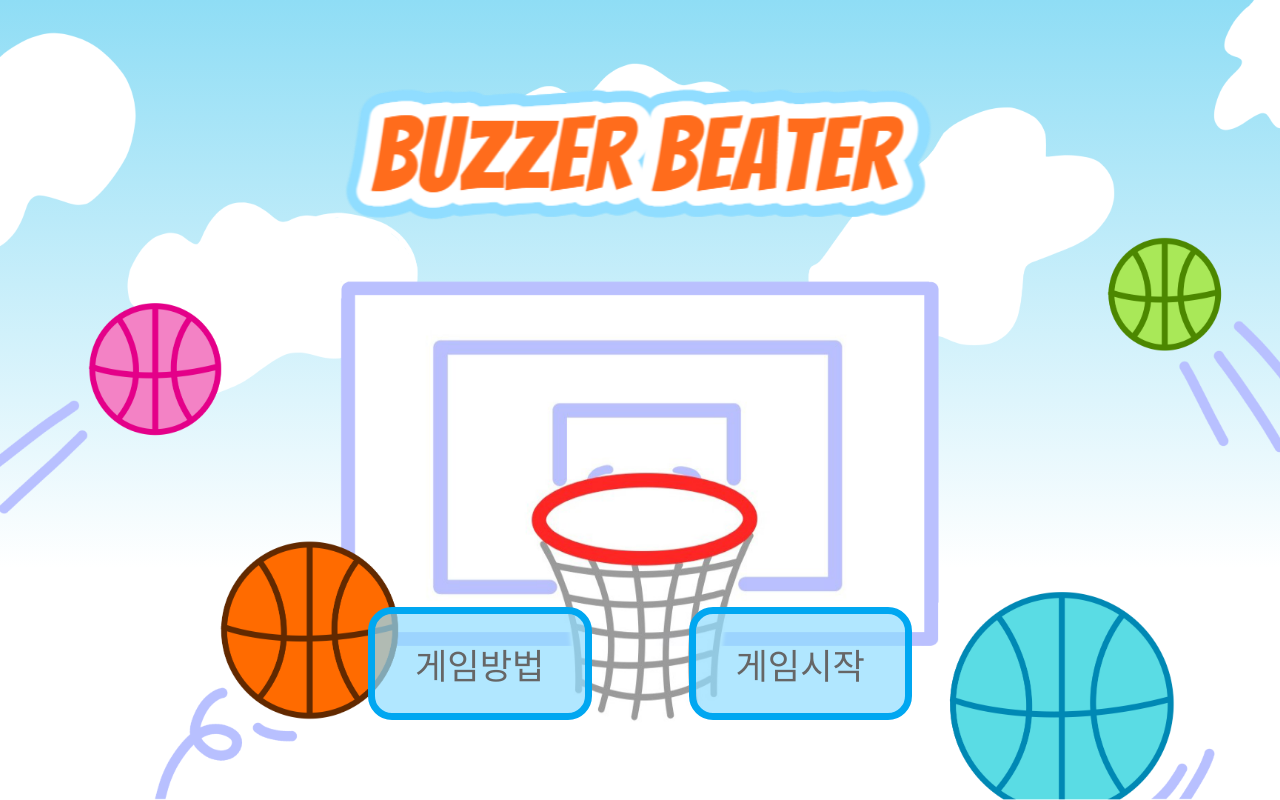
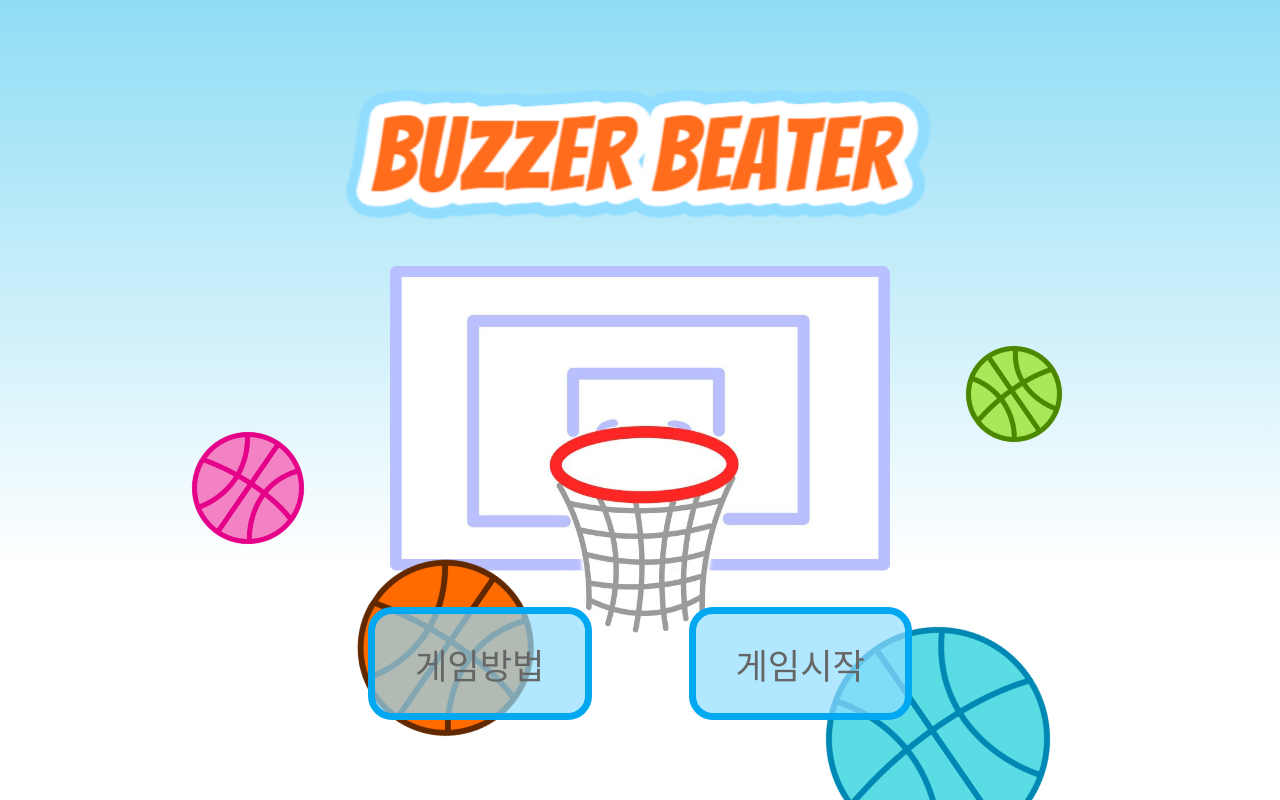
Before and after one commit to hyewwonn/BuzzerBeater, a React (Create React App) app in the folder buzzer-beater/: page / in a window 1280 px wide. Built offline with nearby package versions, Linux system fonts and the light colour scheme; a web font is replaced by a local one.

Commit message:
공 회전 애니메이션 추가

```diff
--- a/buzzer-beater/src/App.css
+++ b/buzzer-beater/src/App.css
@@ -35,17 +35,101 @@
   width: 500vh;
   height: 100vh;
   position: relative;
+  display: flex;
+  justify-content: center;
+  align-items: center;
 }
-.background{
+/* .background{
   width:  100%;
   height: 100%;
   position: absolute;
   top: 0;
   left:0;
-  /* transform: translate(50, 50); */
   object-fit: cover;
   margin: auto
+} */
+.goalpost {
+  padding-top: 9%;
+  width: 35%;
+  min-width: 500px;
+  height: auto;
+  position: absolute;
 }
+.pinkball {
+  width: 8%;
+  min-width: 7rem;
+  z-index: 100;
+  position: absolute;
+  bottom: 0;
+  left: 0;
+  margin-bottom: 20%;
+  margin-left: 15%;
+}
+.orangeball {
+  width: 13%;
+  min-width: 11rem;
+  z-index: 100;
+  position: absolute;
+  bottom: 0;
+  left: 0;
+  margin-bottom: 5%;
+  margin-left: 28%;
+}
+.greenball {
+  width: 6%;
+  min-width: 6rem;
+  z-index: 100;
+  position: absolute;
+  bottom: 0;
+  right: 0;
+  margin-bottom: 28%;
+  margin-right: 17%;
+}
+.blueball {
+  width: 16%;
+  min-width: 14rem;
+  z-index: 100;
+  position: absolute;
+  bottom: 0;
+  right: 0;
+  margin-bottom: -4%;
+  margin-right: 18%;
+}
+
+
+/* 볼 회전 애니메이션 */
+@keyframes rotate-ball-left {
+  from {
+    transform: rotate(0deg);
+  }
+  to {
+    transform: rotate(360deg);
+  }
+}
+@keyframes rotate-ball-right {
+  from {
+    transform: rotate(360deg);
+  }
+  to {
+    transform: rotate(0deg);
+  }
+}
+@media (prefers-reduced-motion: no-preference) {
+  .pinkball {
+    animation: rotate-ball-left infinite 5s linear;
+  }
+  .orangeball {
+    animation: rotate-ball-left infinite 5s linear;
+  }
+  .greenball {
+    animation: rotate-ball-right infinite 5s linear;
+  }
+  .blueball {
+    animation: rotate-ball-right infinite 5s linear;
+  }
+}
+
+
 .logo {
   width: 45%;
   min-width: 650px;
@@ -82,6 +166,7 @@
   border-radius: 1.5rem;
   cursor: pointer;
   white-space: nowrap;
+  z-index: 1000;
 }
 .btn>div:hover {
   background-color: rgba(144, 221, 255, 0.9);
--- a/buzzer-beater/src/App.js
+++ b/buzzer-beater/src/App.js
@@ -1,5 +1,14 @@
 import bg from './img/bg1.png';
 import logo from './img/logo.png';
+import goalpost from './img/goalpost.png';
+import bb from './img/blueball.png';
+import pb from './img/pinkball.png';
+import ob from './img/orangeball.png';
+import gb from './img/greenball.png';
+import be from './img/b-effect.png';
+import pe from './img/p-effect.png';
+import oe from './img/o-effect.png';
+import ge from './img/g-effect.png';
 import './App.css';
 
 function App() {
@@ -7,10 +16,14 @@ function App() {
     <div className="App">
       <div className="container">
         <div className="bg-container">
-          <img className="background" src={bg}></img>
+          <img className="goalpost" src={goalpost} />
+          <img className="blueball" src={bb} />
+          <img className="orangeball" src={ob} />
+          <img className="pinkball" src={pb} />
+          <img className="greenball" src={gb} />
         </div>
         <div className="logo">
-          <img className="logo-img" src={logo}></img>
+          <img className="logo-img" src={logo}/>
         </div>
         <div className="btn">
           <div className="how-btn">게임방법</div>
```
